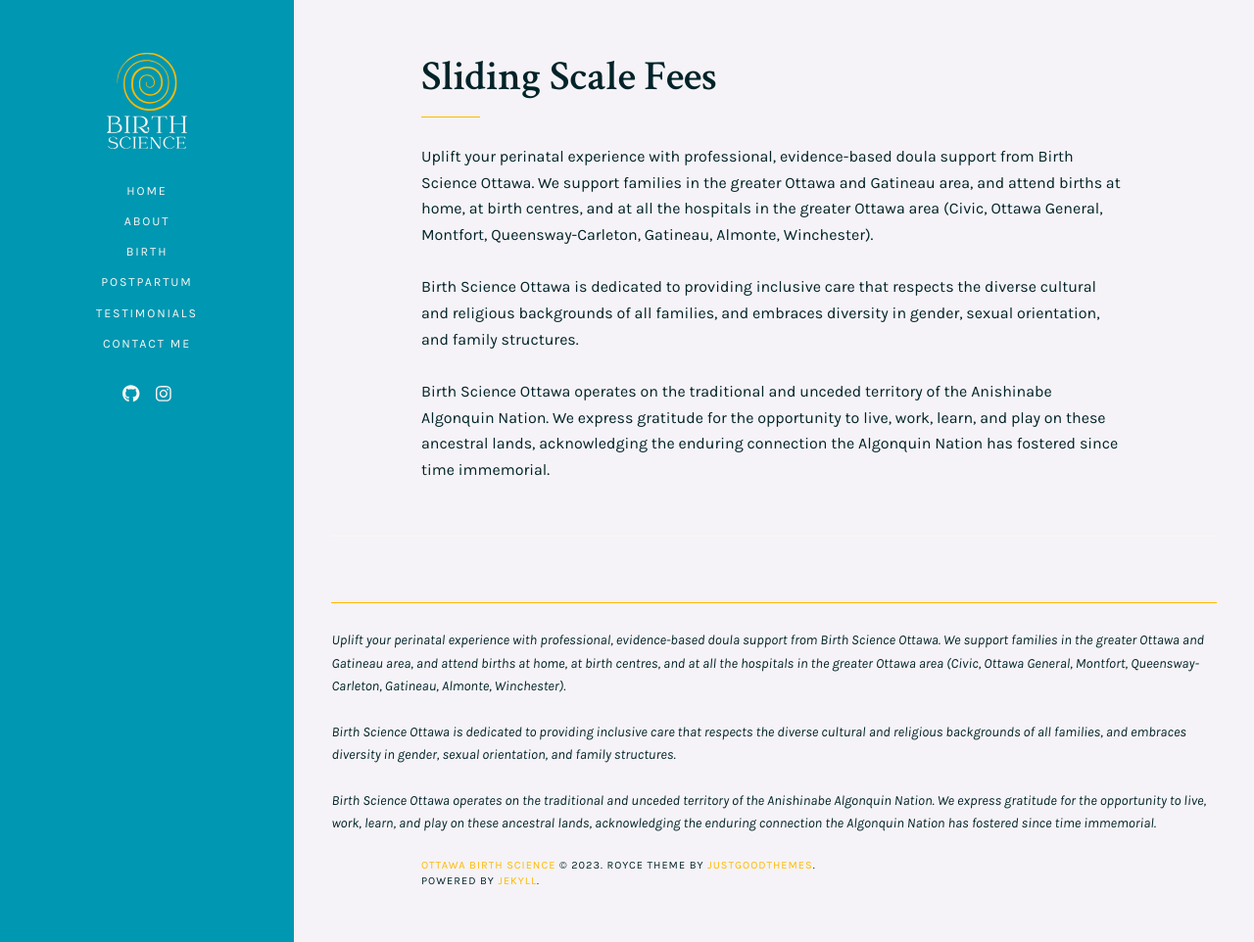
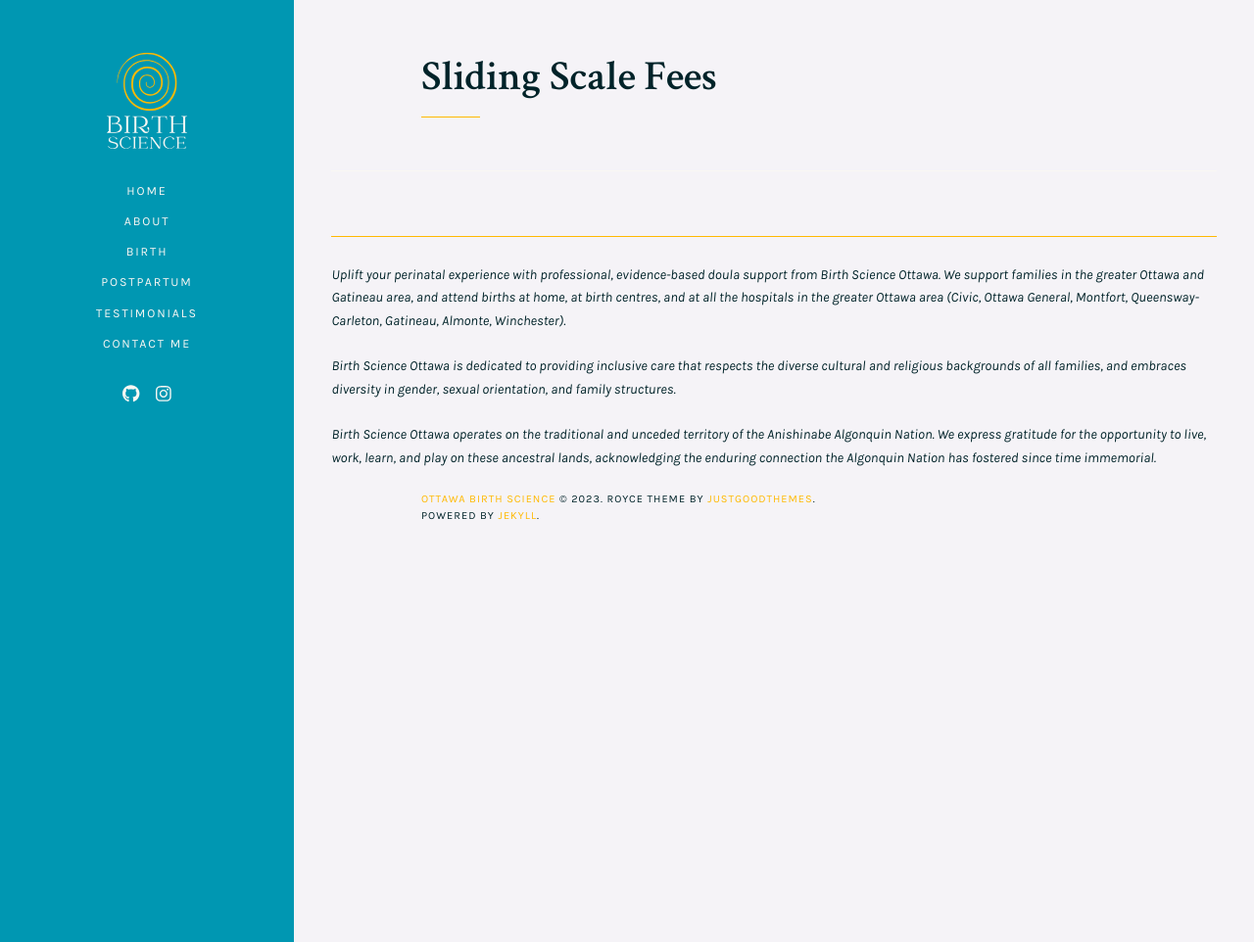
Before and after one commit to mch3rry/mypage, a Jekyll site: the page built from sliding-scale.md, in a window 1280 px wide and 962 px high. Shown: the whole window at 98% size. Built offline with Jekyll 4.4.1, drawn with Linux system fonts in a browser that asks for light colours.

Commit message:
Update sliding-scale.md

```diff
--- a/sliding-scale.md
+++ b/sliding-scale.md
@@ -3,13 +3,3 @@
 title: "Sliding Scale Fees"
 ---
 <p> </p>
-
-
-
-<footer>
-<p>Uplift your perinatal experience with professional, evidence-based doula support from Birth Science Ottawa. We support families in the greater Ottawa and Gatineau area, and attend births at home, at birth centres, and at all the hospitals in the greater Ottawa area (Civic, Ottawa General, Montfort, Queensway-Carleton, Gatineau, Almonte, Winchester).</p>
-
-<p>Birth Science Ottawa is dedicated to providing inclusive care that respects the diverse cultural and religious backgrounds of all families, and embraces diversity in gender, sexual orientation, and family structures.</p>
-
-<p>Birth Science Ottawa operates on the traditional and unceded territory of the Anishinabe Algonquin Nation. We express gratitude for the opportunity to live, work, learn, and play on these ancestral lands, acknowledging the enduring connection the Algonquin Nation has fostered since time immemorial.</p>
-</footer>
```
